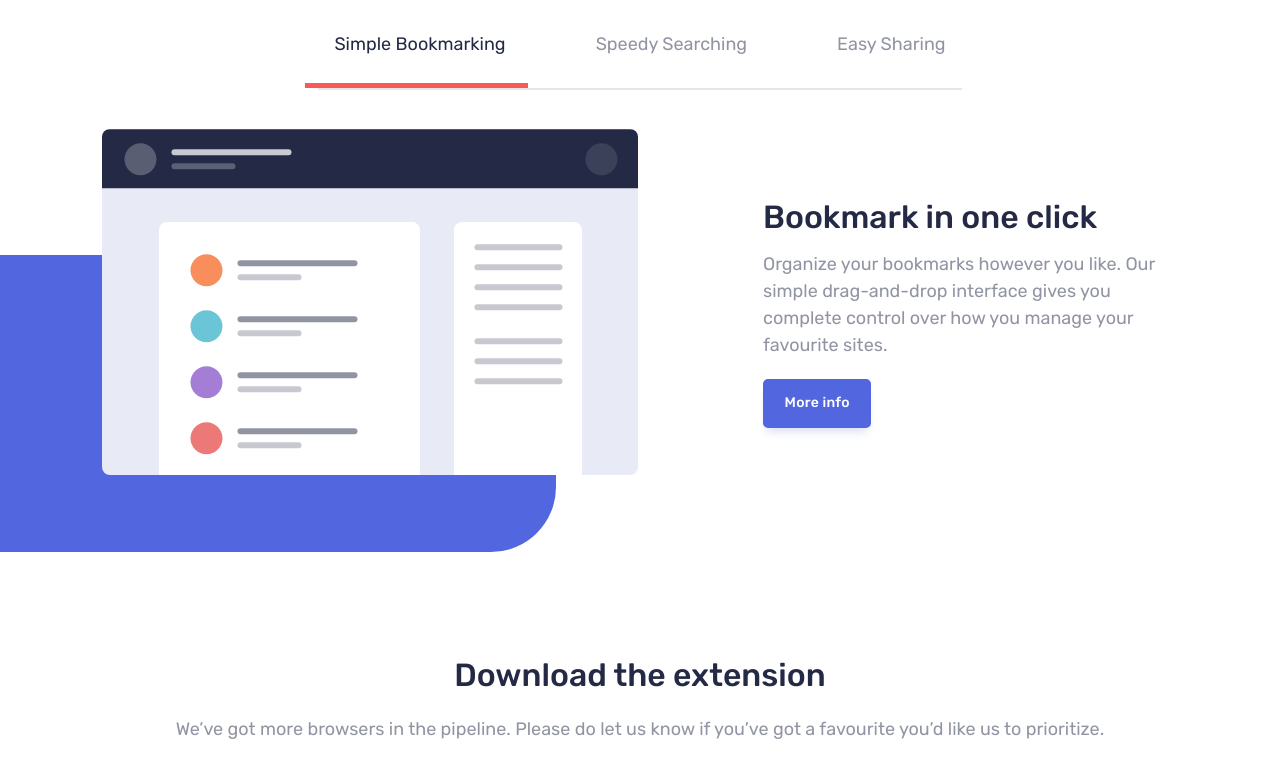
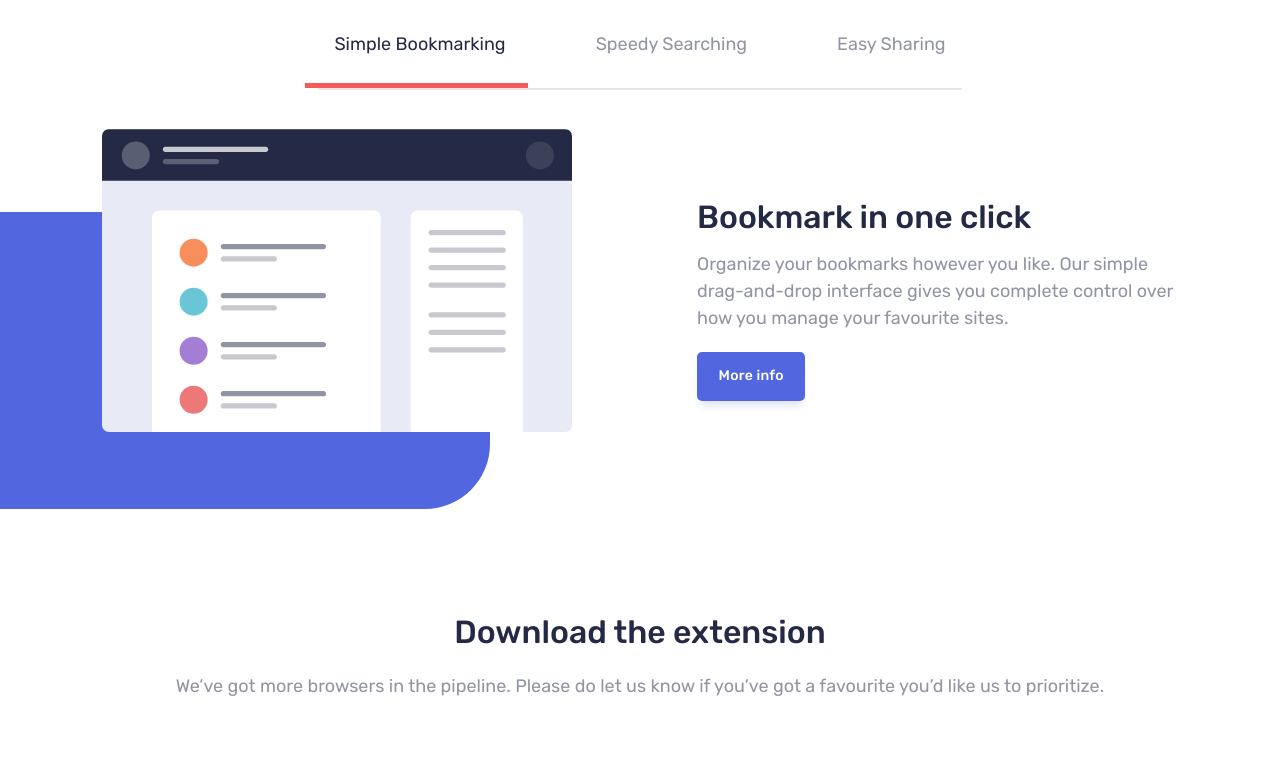
Before and after one commit to bengera/bookmark-landing-page, a website built with Vite: page index.html in a window 1280 px wide. Shown: the part 1020-1799 px from the top of the page. Built offline with nearby package versions, Linux system fonts and the light colour scheme; some packages are replaced by stand-ins of ours.

Commit message:
add transition effect to login button

```diff
--- a/sass/layout/_features.scss
+++ b/sass/layout/_features.scss
@@ -142,7 +142,7 @@ button.features__button:nth-child(1) {
 
 .feature-img {
   @include mq(small) {
-    max-width: 536px;
+    max-width: 470px;
               }
 }
 
--- a/sass/layout/_navigation.scss
+++ b/sass/layout/_navigation.scss
@@ -104,6 +104,7 @@
     &__button {
       border: 2px solid white;
       background-color: transparent;
+      transition: 275ms ease;
       color: #fff;
       width: 100%;
       cursor: pointer;
```
